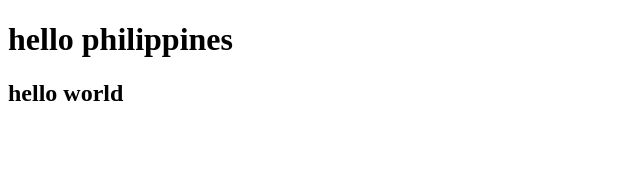
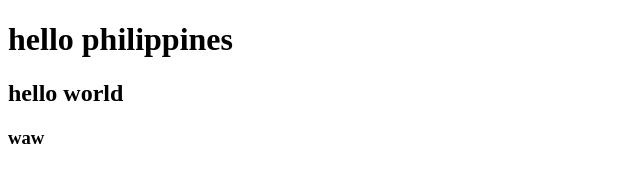
Before and after one commit to Nica-88/test-repository, a plain HTML site: page index.html in a window 1280 px wide. Shown: the full height of the page, 0-640 px from the left. Drawn offline with Linux system fonts and the light colour scheme.

Commit message:
fourth commit

```diff
--- a/index.html
+++ b/index.html
@@ -8,5 +8,6 @@
 <body>
     <h1>hello philippines</h1>
     <h2>hello world</h2>
+    <h3>waw</h3>
 </body>
 </html>
```
